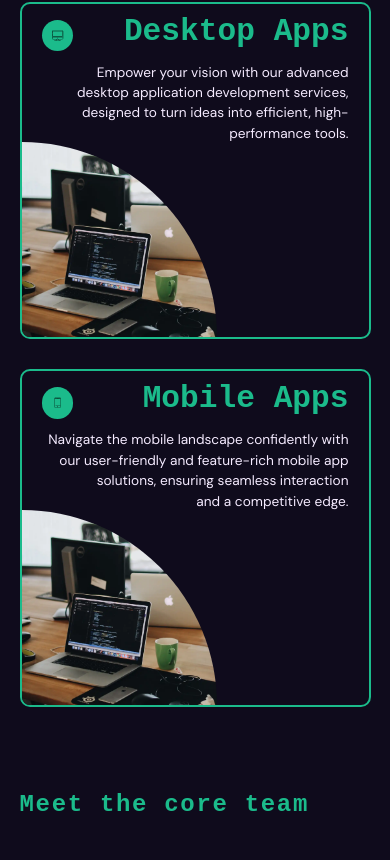
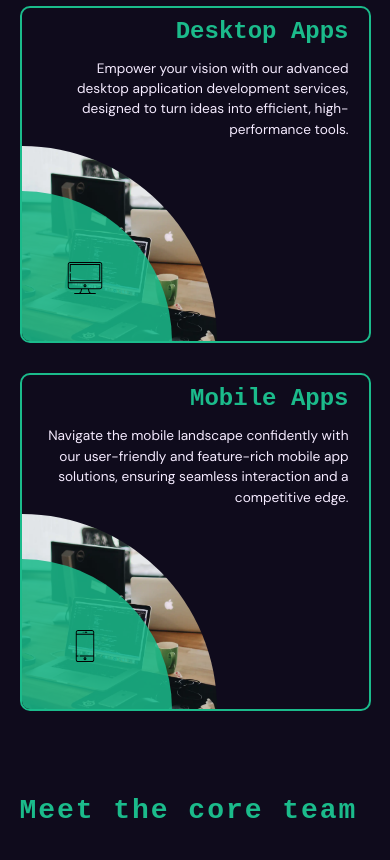
Before and after one commit to hymnsOfWeb/website, a Next.js app: page /about in a window 390 px wide. Shown: the part 1734-2594 px from the top of the page. Built offline with nearby package versions, Linux system fonts and the light colour scheme; a web font is replaced by a local one.

Commit message:
service icons updated

```diff
--- a/modules/about/about-main/about-description/styles.ts
+++ b/modules/about/about-main/about-description/styles.ts
@@ -7,12 +7,12 @@ export const aboutDescriptionCss = css`
 `;
 
 export const servicesHeadingCss = css`
-  font-size: 2rem;
+  font-size: 2vw;
   margin: 10vh 0 2vh 0;
   letter-spacing: 0.07em;
   color: var(--color-text-highlight);
   ${mediaQuery.mobile} {
-    font-size: 1.5rem;
+    font-size: 1.75rem;
   }
 `;
 
@@ -220,7 +220,7 @@ export const serviceCardHeadingCss = css`
     font-size: clamp(1rem, 4vw, 3rem);
   }
   ${mediaQuery.mobilePortrait} {
-    font-size: clamp(1rem, 8vw, 3rem);
+    font-size: 1.5rem;
     margin-bottom: 1.5vh;
     margin-top: 10px;
   }
@@ -295,24 +295,27 @@ export const serviceIconContainerCss = css`
     &.icon-1,
     &.icon-2,
     &.icon-3 {
-      top: 16px;
-      left: 20px;
+      height: 45%;
+      aspect-ratio: 1;
+      border-radius: 0 100% 0 0;
+      bottom: 0;
+      left: 0;
       padding: 0;
+      overflow: hidden;
+      background-color: transparent;
+      &::before {
+        position: absolute;
+        content: "";
+        height: 100%;
+        width: 100%;
+        background-color: var(--color-text-highlight);
+        opacity: 0.85;
+      }
       svg {
-        padding: 25%;
-        font-size: clamp(1rem, 8vw, 3rem);
+        padding: 0;
+        font-size: 3rem;
+        transform: translate(-25%, 25%);
       }
-    }
-  }
-  ${mediaQuery.squeezedScreen} {
-    &.icon-0,
-    &.icon-1,
-    &.icon-2,
-    &.icon-3 {
-      top: unset;
-      left: unset;
-      bottom: 20px;
-      right: 20px;
     }
   }
   ${mediaQuery.mobileLandscape} {
--- a/modules/about/about-main/about-team/style.ts
+++ b/modules/about/about-main/about-team/style.ts
@@ -47,12 +47,12 @@ export const teamCardCss = css`
 `;
 
 export const teamHeadingCss = css`
-  font-size: 2rem;
+  font-size: 2vw;
   margin: 10vh 0 5vh 0;
   letter-spacing: 0.07em;
   color: var(--color-text-highlight);
   ${mediaQuery.mobile} {
-    font-size: 1.5rem;
+    font-size: 1.75rem;
   }
 `;
 
```
